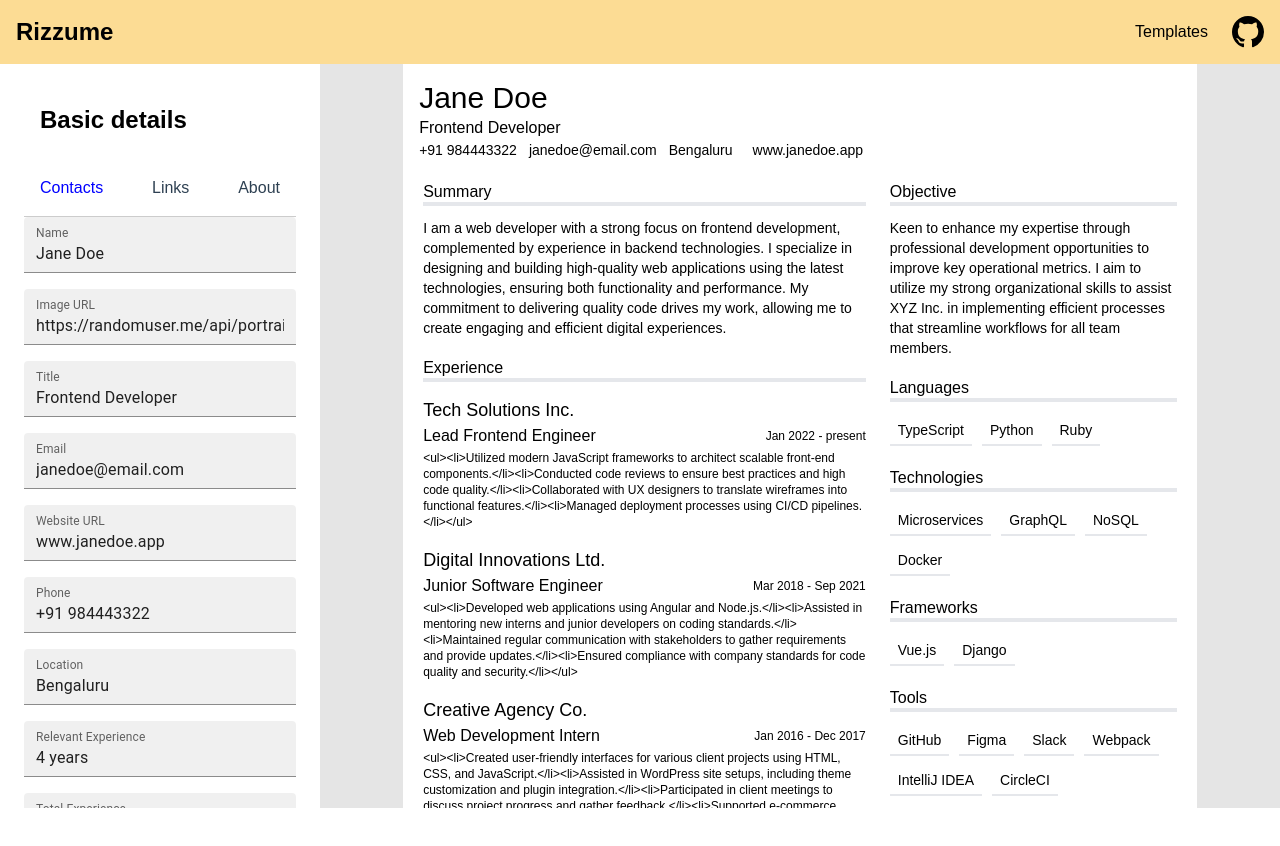
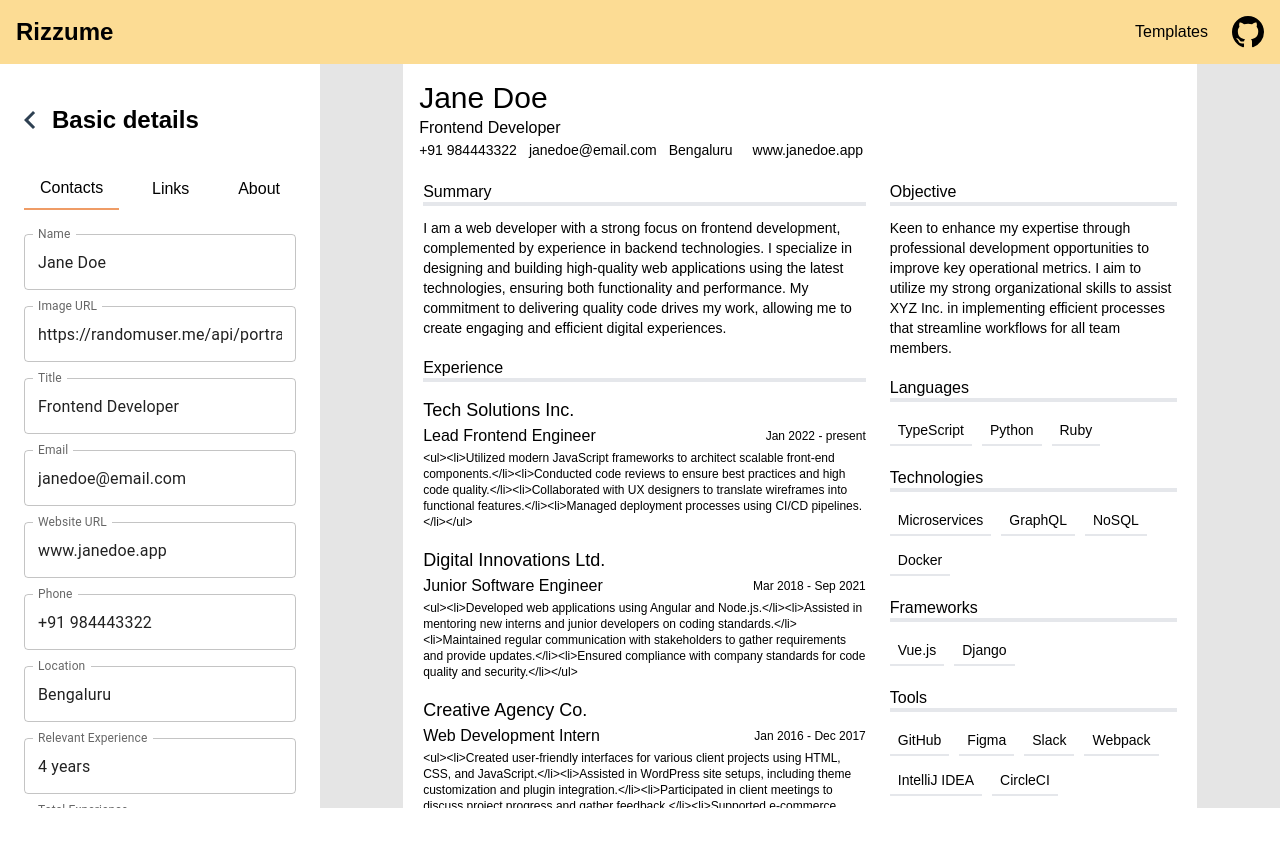
Before and after one commit to apurvabangali/rizzume, a React (Vite) app: page /builder in a window 1280 px wide. Both pictures are taken after a click on the element "Basic details". Shown: the top 846 px of the page. Built offline with nearby package versions, Linux system fonts and the light colour scheme; a web font is replaced by a local one.

Commit message:
style: change styling for layout improvement

```diff
--- a/src/modules/builder/editor/atoms/HeaderTitle.tsx
+++ b/src/modules/builder/editor/atoms/HeaderTitle.tsx
@@ -4,7 +4,7 @@ const HeaderTitle = ({ title }: { title: string }) => (
     <p className="text-xl ml-2">{title}</p>
 
     <div className="ml-auto pl-4 flex items-center">
-      <img src="/icons/right-arrow.svg" alt="right-arrow" height="16" width="16" />
+      <img src="/icons/right-arrow.svg" alt="right-arrow" height="10" width="10" />
     </div>
   </div>
 );
--- a/src/modules/builder/editor/components/EditSections.tsx
+++ b/src/modules/builder/editor/components/EditSections.tsx
@@ -19,7 +19,7 @@ const EditSection = ({ section, onLinkClick }: IEditSection) => {
     <motion.div initial={animation.initial} animate={animation.animate}>
       <div>
         <a className="flex items-center mb-6 mt-4 cursor-pointer" onClick={() => onLinkClick('')}>
-
+        <img src="/icons/left-arrow.svg" alt="back" width={12} height={16} />
           <span className="pl-2 ml-2 text-2xl font-bold">{section.title}</span>
         </a>
       </div>
--- a/src/modules/builder/editor/modules/basic/components/BasicHeader.tsx
+++ b/src/modules/builder/editor/modules/basic/components/BasicHeader.tsx
@@ -18,7 +18,7 @@ const BasicHeader = ({
           display: 'flex',
           justifyContent: 'space-between',
           padding: '0.5rem 0',
-          borderBottom: '1px solid #ccc',
+
         }}
       >
         {tabTitles.map((title, index) => (
@@ -31,8 +31,9 @@ const BasicHeader = ({
               border: 'none',
               cursor: 'pointer',
               fontSize: '1rem',
-              color: activeTab === index ? 'blue' : 'rgb(46 64 82)',
+
               textTransform: 'none',
+              borderBottom: activeTab === index ? '2px solid #EF9C66' : 'none',
             }}
           >
             {title}
--- a/src/modules/builder/editor/modules/basic/components/Contacts.tsx
+++ b/src/modules/builder/editor/modules/basic/components/Contacts.tsx
@@ -12,17 +12,17 @@ const Contacts = ({
     <Fragment>
       <TextField
         label="Name"
-        variant="filled"
+        variant="outlined"
         value={basicTabs.name}
         onChange={(event: ChangeEvent<HTMLInputElement>) => {
           onChangeHandler(event.target.value, 'name');
         }}
         fullWidth
-        sx={{ marginBottom: 2 }}
+        sx={{ marginBottom: 2, marginTop:2 }}
       />
       <TextField
         label="Image URL"
-        variant="filled"
+        variant="outlined"
         value={basicTabs.image}
         onChange={(event: ChangeEvent<HTMLInputElement>) => {
           onChangeHandler(event.target.value, 'image');
@@ -32,7 +32,7 @@ const Contacts = ({
       />
       <TextField
         label="Title"
-        variant="filled"
+        variant="outlined"
         value={basicTabs.label}
         onChange={(event: ChangeEvent<HTMLInputElement>) => {
           onChangeHandler(event.target.value, 'label');
@@ -42,7 +42,7 @@ const Contacts = ({
       />
       <TextField
         label="Email"
-        variant="filled"
+        variant="outlined"
         value={basicTabs.email}
         onChange={(event: ChangeEvent<HTMLInputElement>) => {
           onChangeHandler(event.target.value, 'email');
@@ -52,7 +52,7 @@ const Contacts = ({
       />
       <TextField
         label="Website URL"
-        variant="filled"
+        variant="outlined"
         value={basicTabs.url}
         onChange={(event: ChangeEvent<HTMLInputElement>) => {
           onChangeHandler(event.target.value, 'url');
@@ -62,7 +62,7 @@ const Contacts = ({
       />
       <TextField
         label="Phone"
-        variant="filled"
+        variant="outlined"
         value={basicTabs.phone}
         onChange={(event: ChangeEvent<HTMLInputElement>) => {
           onChangeHandler(event.target.value, 'phone');
@@ -72,7 +72,7 @@ const Contacts = ({
       />
       <TextField
         label="Location"
-        variant="filled"
+        variant="outlined"
         value={basicTabs.location.city}
         onChange={(event: ChangeEvent<HTMLInputElement>) => {
           const location = basicTabs.location;
@@ -84,7 +84,7 @@ const Contacts = ({
       />
       <TextField
         label="Relevant Experience"
-        variant="filled"
+        variant="outlined"
         value={basicTabs.relExp}
         onChange={(event: ChangeEvent<HTMLInputElement>) => {
           onChangeHandler(event.target.value, 'relExp');
@@ -94,7 +94,7 @@ const Contacts = ({
       />
       <TextField
         label="Total Experience"
-        variant="filled"
+        variant="outlined"
         value={basicTabs.totalExp}
         onChange={(event: ChangeEvent<HTMLInputElement>) => {
           onChangeHandler(event.target.value, 'totalExp');
--- a/src/modules/builder/editor/modules/basic/components/Links.tsx
+++ b/src/modules/builder/editor/modules/basic/components/Links.tsx
@@ -94,17 +94,17 @@ const Links = ({
     <Fragment>
       <TextField
         label="LinkedIn"
-        variant="filled"
+        variant="outlined"
         value={networks[SUPPORTED_NETWORKS.linkedin].url}
         onChange={(event: ChangeEvent<HTMLInputElement>) => {
           onURLChange(event.target.value, SUPPORTED_NETWORKS.linkedin);
         }}
         fullWidth
-        sx={{ marginBottom: 2 }}
+        sx={{ marginBottom: 2 , marginTop: 2}}
       />
       <TextField
         label="Twitter"
-        variant="filled"
+        variant="outlined"
         value={networks[SUPPORTED_NETWORKS.twitter].url}
         onChange={(event: ChangeEvent<HTMLInputElement>) => {
           onURLChange(event.target.value, SUPPORTED_NETWORKS.twitter);
@@ -114,7 +114,7 @@ const Links = ({
       />
       <TextField
         label="Github"
-        variant="filled"
+        variant="outlined"
         value={networks[SUPPORTED_NETWORKS.github].url}
         onChange={(event: ChangeEvent<HTMLInputElement>) => {
           onURLChange(event.target.value, SUPPORTED_NETWORKS.github);
@@ -124,7 +124,7 @@ const Links = ({
       />
       <TextField
         label="Hackerrank"
-        variant="filled"
+        variant="outlined"
         value={networks[SUPPORTED_NETWORKS.hackerrank].url}
         onChange={(event: ChangeEvent<HTMLInputElement>) => {
           onURLChange(event.target.value, SUPPORTED_NETWORKS.hackerrank);
@@ -134,7 +134,7 @@ const Links = ({
       />
       <TextField
         label="HackerEarth"
-        variant="filled"
+        variant="outlined"
         value={networks[SUPPORTED_NETWORKS.hackerearth].url}
         onChange={(event: ChangeEvent<HTMLInputElement>) => {
           onURLChange(event.target.value, SUPPORTED_NETWORKS.hackerearth);
@@ -144,7 +144,7 @@ const Links = ({
       />
       <TextField
         label="CodeChef"
-        variant="filled"
+        variant="outlined"
         value={networks[SUPPORTED_NETWORKS.codechef].url}
         onChange={(event: ChangeEvent<HTMLInputElement>) => {
           onURLChange(event.target.value, SUPPORTED_NETWORKS.codechef);
@@ -154,7 +154,7 @@ const Links = ({
       />
       <TextField
         label="Leetcode"
-        variant="filled"
+        variant="outlined"
         value={networks[SUPPORTED_NETWORKS.leetcode].url}
         onChange={(event: ChangeEvent<HTMLInputElement>) => {
           onURLChange(event.target.value, SUPPORTED_NETWORKS.leetcode);
```
